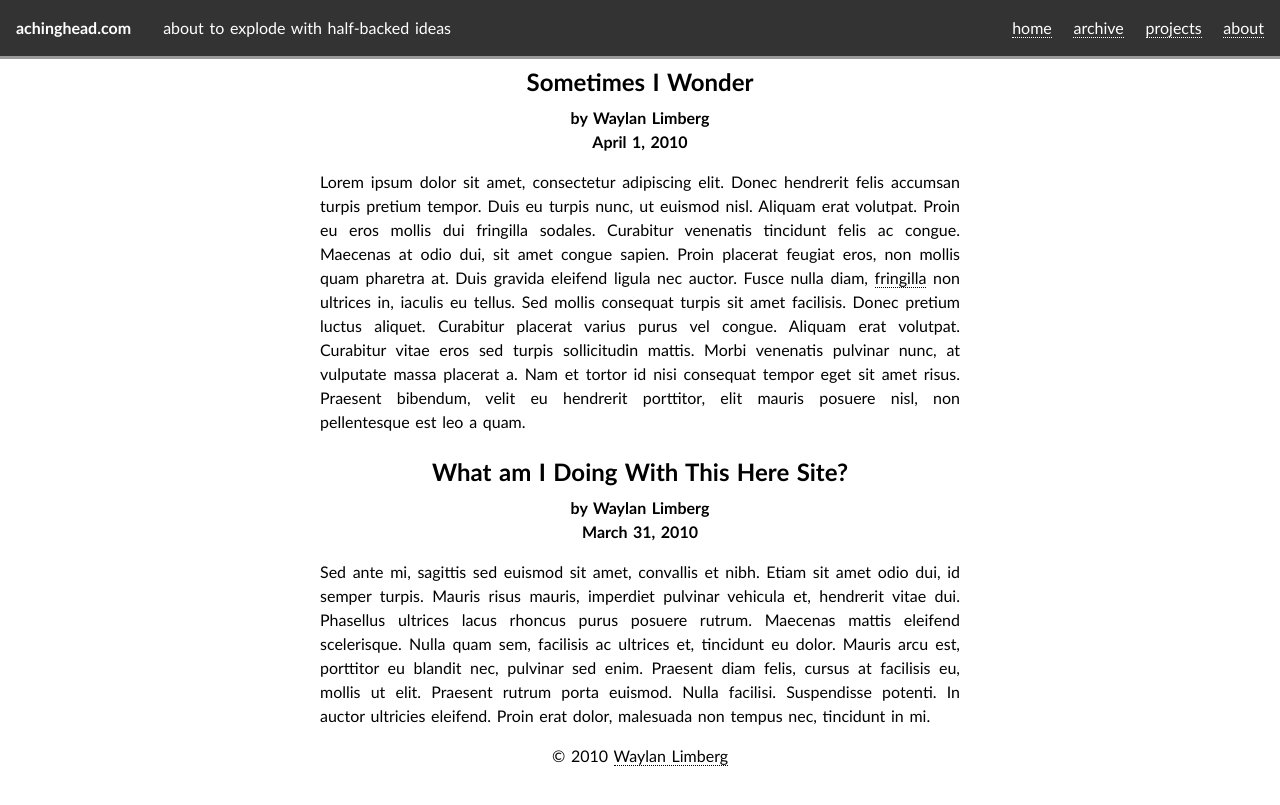
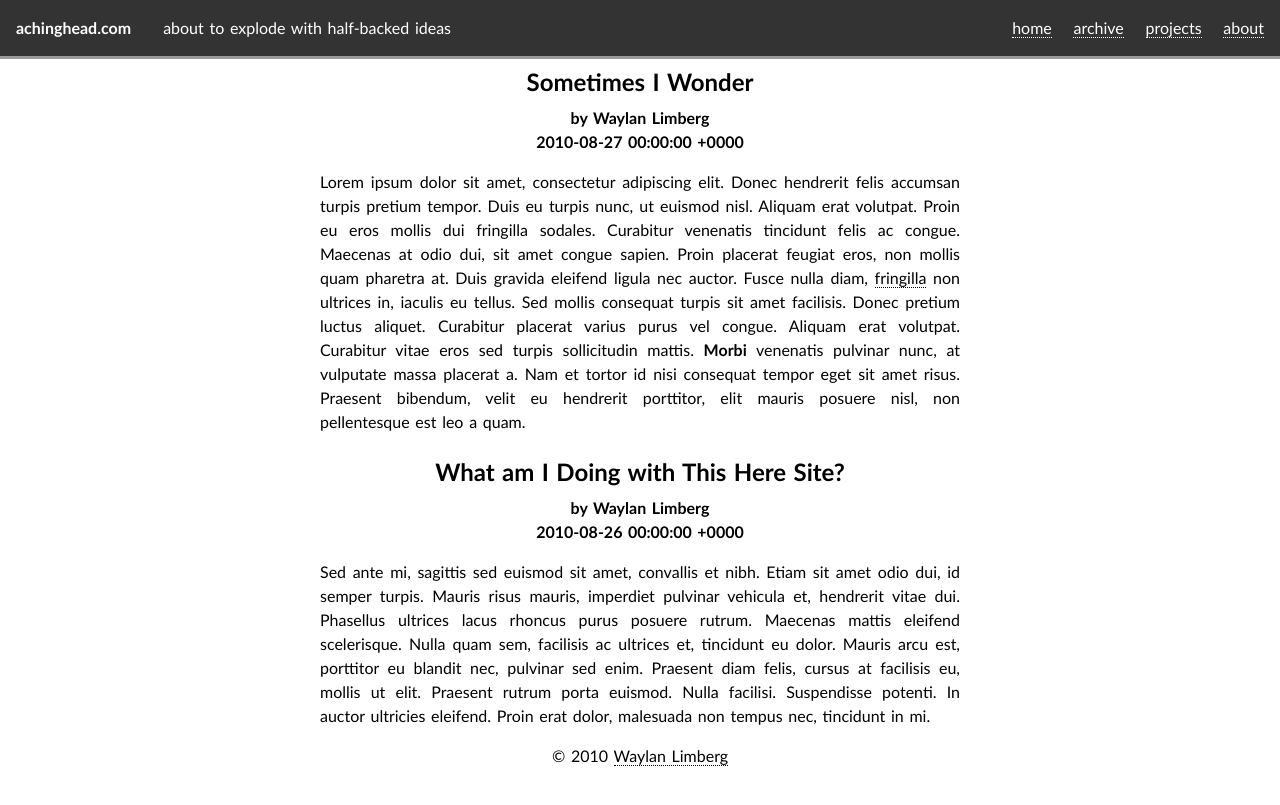
Before and after one commit to waylan/waylan.github.com, a Jekyll site: the page built from index.html, in a window 1280 px wide. Shown: the top 805 px of the page. Built offline with Jekyll 4.4.1, drawn with Linux system fonts in a browser that asks for light colours; the list of posts is cut into pages by our own code.

Commit message:
Added a couple sample posts and edited index to use them.

```diff
--- /dev/null
+++ b/_posts/2010-08-26-what-am-i-doing.html
@@ -0,0 +1,6 @@
+---
+layout: post
+title: What am I Doing with This Here Site?
+---
+
+<p>Sed ante mi, sagittis sed euismod sit amet, convallis et nibh. Etiam sit amet odio dui, id semper turpis. Mauris risus mauris, imperdiet pulvinar vehicula et, hendrerit vitae dui. Phasellus ultrices lacus rhoncus purus posuere rutrum. Maecenas mattis eleifend scelerisque. Nulla quam sem, facilisis ac ultrices et, tincidunt eu dolor. Mauris arcu est, porttitor eu blandit nec, pulvinar sed enim. Praesent diam felis, cursus at facilisis eu, mollis ut elit. Praesent rutrum porta euismod. Nulla facilisi. Suspendisse potenti. In auctor ultricies eleifend. Proin erat dolor, malesuada non tempus nec, tincidunt in mi.</p>
--- /dev/null
+++ b/_posts/2010-08-27-sometimes-i-wonder.markdown
@@ -0,0 +1,5 @@
+---
+layout: post
+title: Sometimes I Wonder
+---
+Lorem ipsum dolor sit amet, consectetur adipiscing elit. Donec hendrerit felis accumsan turpis pretium tempor. Duis eu turpis nunc, ut euismod nisl. Aliquam erat volutpat. Proin eu eros mollis dui fringilla sodales. Curabitur venenatis tincidunt felis ac congue. Maecenas at odio dui, sit amet congue sapien. Proin placerat feugiat eros, non mollis quam pharetra at. Duis gravida eleifend ligula nec auctor. Fusce nulla diam, <a href="#">fringilla</a> non ultrices in, iaculis eu tellus. Sed mollis consequat turpis sit amet facilisis. Donec pretium luctus aliquet. Curabitur placerat varius purus vel congue. Aliquam erat volutpat. Curabitur vitae eros sed turpis sollicitudin mattis. **Morbi** venenatis pulvinar nunc, at vulputate massa placerat a. Nam et tortor id nisi consequat tempor eget sit amet risus. Praesent bibendum, velit eu hendrerit porttitor, elit mauris posuere nisl, non pellentesque est leo a quam.
--- a/index.html
+++ b/index.html
@@ -1,69 +1,18 @@
-<!DOCTYPE html>
-<html lang="en">
-
-<head>
-  <meta charset="utf-8" />
-  <title>achinghead.com</title>
-  <!--[if IE]><script src="http://html5shiv.googlecode.com/svn/trunk/html5.js"></script><![endif]-->
-  <link rel="stylesheet" href="/media/style.css" />
-  <link rel="alternate" type="application/atom+xml" title="My Weblog feed" href="/feed/" />
-  <link rel="shortcut icon" href="/favicon.ico" />
-</head>
-
-<body>
-
-  <header id='siteheader'>
-
-    <hgroup>
-      <h1>achinghead.com</h1>
-      <h2>about to explode with half-backed ideas</h2>
-    </hgroup>
-
-    <nav>
-      <ul>
-        <li><a href="../">home</a></li>
-        <li><a href="../archive.html">archive</a></li>
-        <li><a href="../projects/">projects</a></li>
-        <li><a href="../about.html">about</a></li>
-      </ul>
-    </nav>
-
-  </header>
-
+---
+layout: default
+---
+{% for post in site.posts limit:5 %}
   <article>
     <header>
       <hgroup>
         <h1>
-          <a href="../foo.html" rel="bookmark" title="link to this post">Sometimes I Wonder</a>
+          <a href="{{ post.url }}" rel="bookmark" title="link to this post">{{ post.title }}</a>
         </h1>
-        <h2>by Waylan Limberg <time datetime="2009-10-22" pubdate>April 1, 2010</time></h2>
+        <h2>by Waylan Limberg <time datetime="{{ post.date|date:"%Y-%m-%d" }}" pubdate>{{ post.date|date"%B %d, %Y" }}</time></h2>
       <hgroup>
     </header>
 
-    <p>Lorem ipsum dolor sit amet, consectetur adipiscing elit. Donec hendrerit felis accumsan turpis pretium tempor. Duis eu turpis nunc, ut euismod nisl. Aliquam erat volutpat. Proin eu eros mollis dui fringilla sodales. Curabitur venenatis tincidunt felis ac congue. Maecenas at odio dui, sit amet congue sapien. Proin placerat feugiat eros, non mollis quam pharetra at. Duis gravida eleifend ligula nec auctor. Fusce nulla diam, <a href="#">fringilla</a> non ultrices in, iaculis eu tellus. Sed mollis consequat turpis sit amet facilisis. Donec pretium luctus aliquet. Curabitur placerat varius purus vel congue. Aliquam erat volutpat. Curabitur vitae eros sed turpis sollicitudin mattis. Morbi venenatis pulvinar nunc, at vulputate massa placerat a. Nam et tortor id nisi consequat tempor eget sit amet risus. Praesent bibendum, velit eu hendrerit porttitor, elit mauris posuere nisl, non pellentesque est leo a quam.</p>
+{{ post.content }}
 
   </article>
-
-  <article>
-    <header>
-      <hgroup>
-        <h1>
-          <a href="../semantics.html" rel="bookmark" title="link to this post">What am I Doing With This Here Site?</a>
-        </h1>
-        <h2>by Waylan Limberg <time datetime="2009-10-17" pubdate>March 31, 2010</time></h2>
-    </header>
-
-    <p>Sed ante mi, sagittis sed euismod sit amet, convallis et nibh. Etiam sit amet odio dui, id semper turpis. Mauris risus mauris, imperdiet pulvinar vehicula et, hendrerit vitae dui. Phasellus ultrices lacus rhoncus purus posuere rutrum. Maecenas mattis eleifend scelerisque. Nulla quam sem, facilisis ac ultrices et, tincidunt eu dolor. Mauris arcu est, porttitor eu blandit nec, pulvinar sed enim. Praesent diam felis, cursus at facilisis eu, mollis ut elit. Praesent rutrum porta euismod. Nulla facilisi. Suspendisse potenti. In auctor ultricies eleifend. Proin erat dolor, malesuada non tempus nec, tincidunt in mi.</p>
-
-  </article>
-
-
-  <footer>
-
-
-    <p>&copy; 2010 <a href="../about.html">Waylan Limberg</a></p>
-
-  </footer>
-
-</body>
-</html>
+{% endfor %}
```
